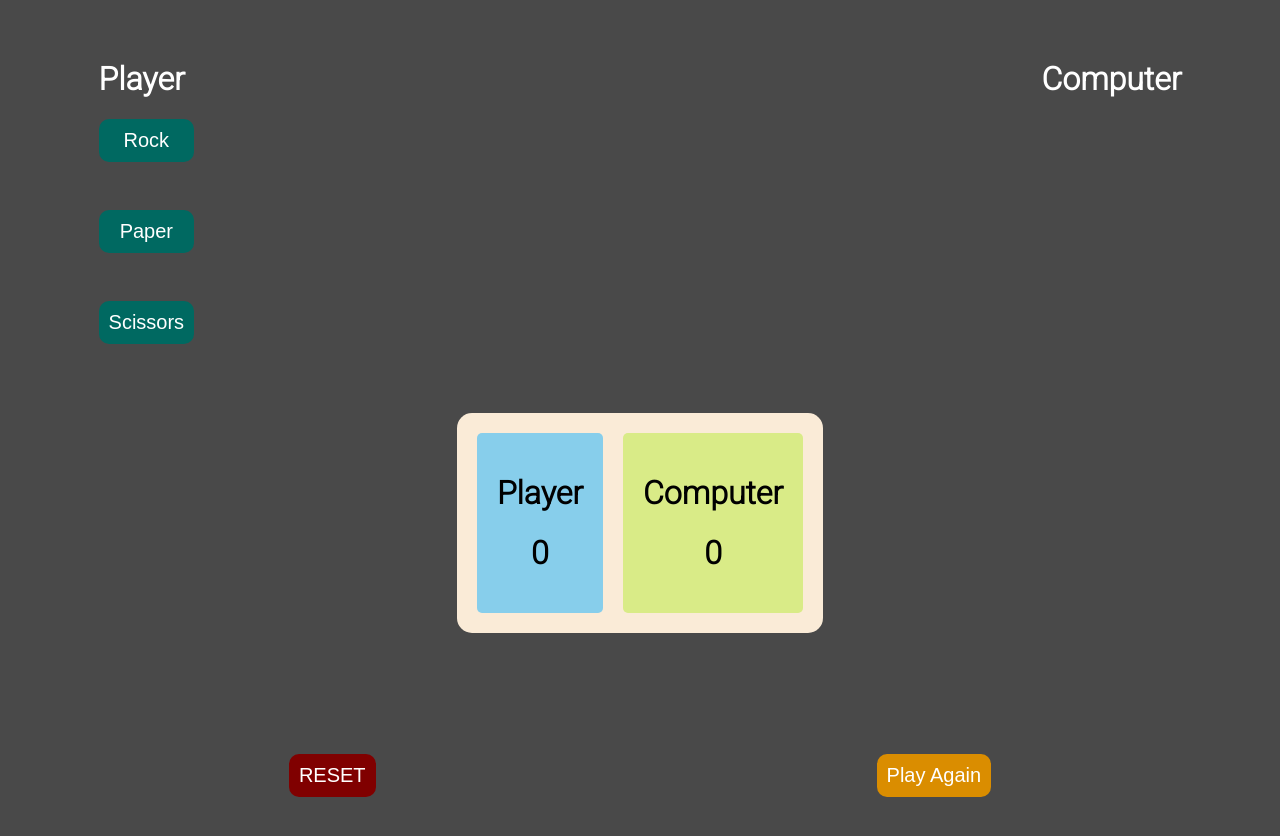
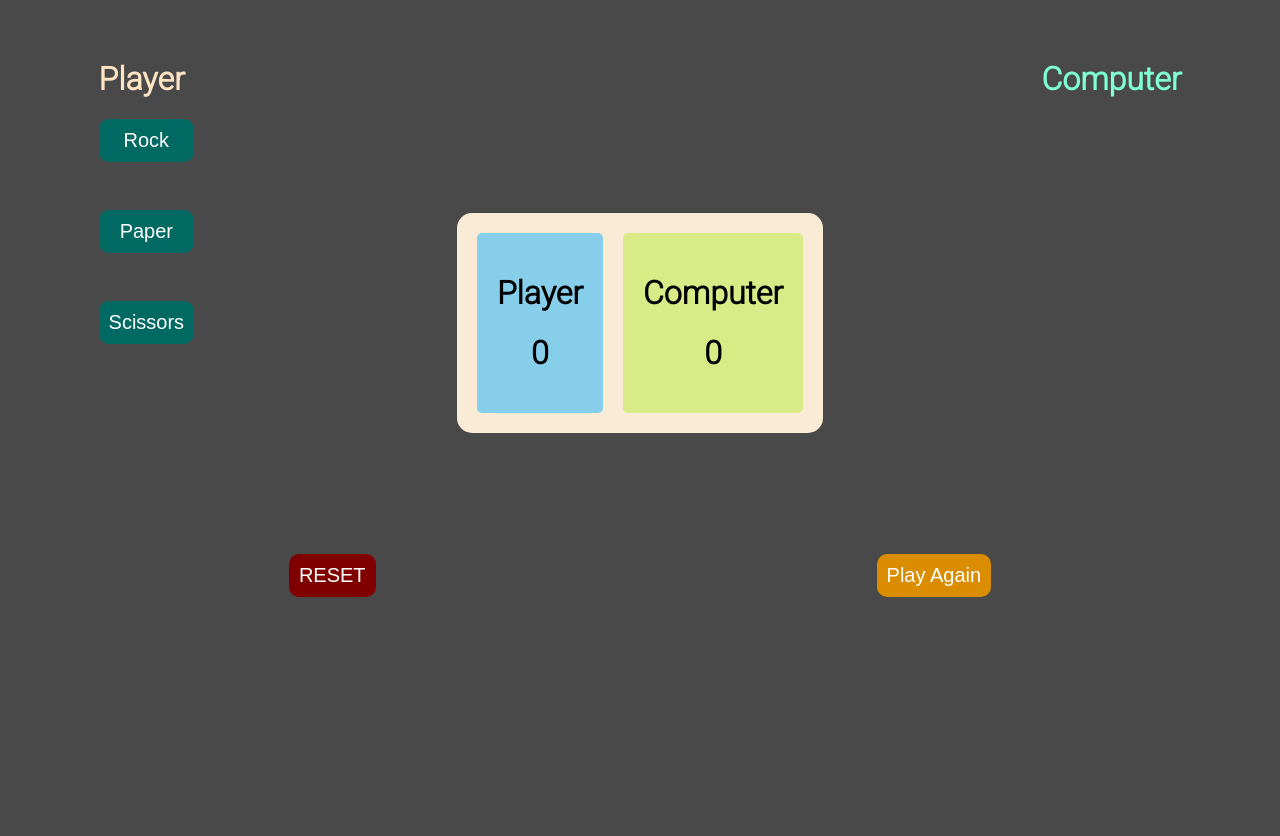
Before and after one commit to prabhpreet03/rock-paper-scissors, a plain HTML site: page index.html in a window 1280 px wide. Shown: the top 836 px of the page. Drawn offline with Linux system fonts and the light colour scheme.

Commit message:
Update style.css

```diff
--- a/style.css
+++ b/style.css
@@ -5,7 +5,12 @@ body{
     color: white;
     margin: 3%;
 }
-
+#player1-title{
+    color: bisque;
+}
+#player2-title{
+    color: aquamarine;
+}
 .scoreboard{
     display: flex;
     justify-content: space-between;
@@ -73,6 +78,7 @@ button:hover{
     padding: 20px;
     display: flex;
     flex-direction: row;
+    margin-top: -200px;
 }
 #player1score{
     background-color: skyblue;
```
